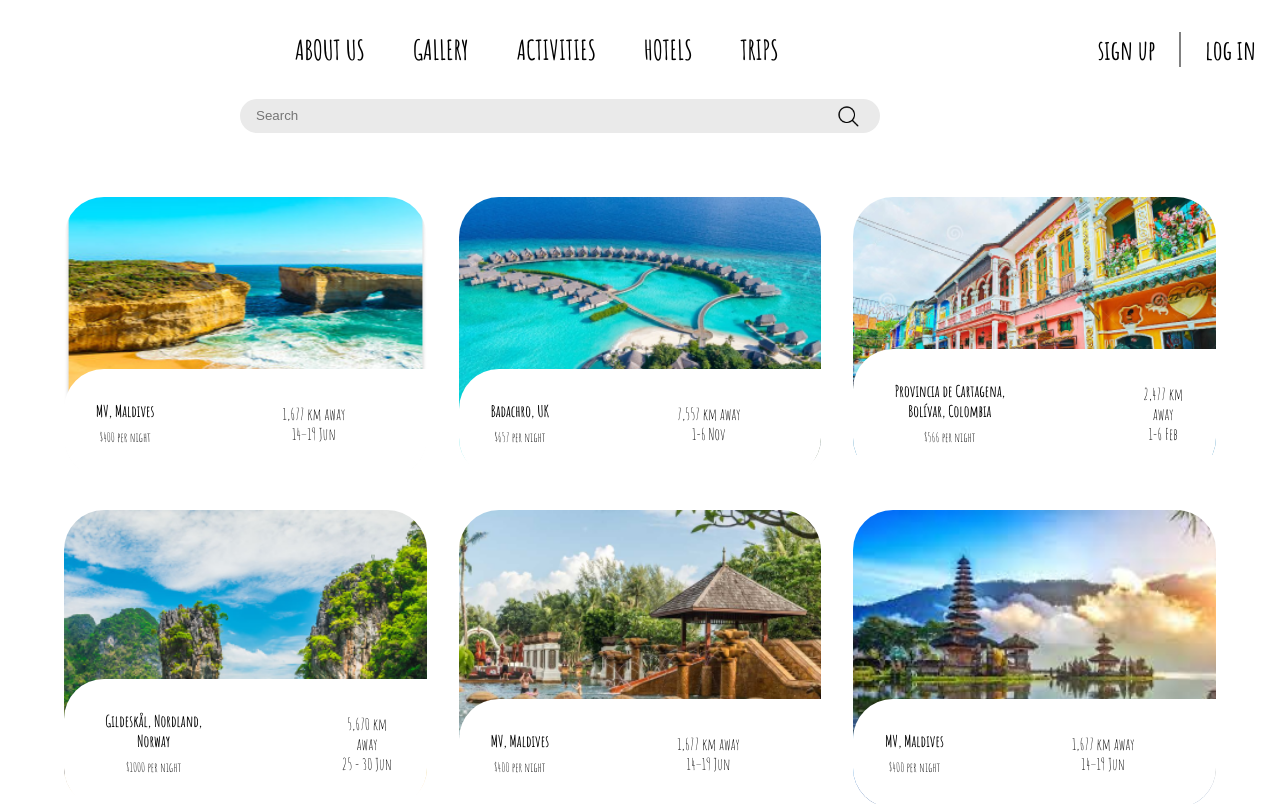
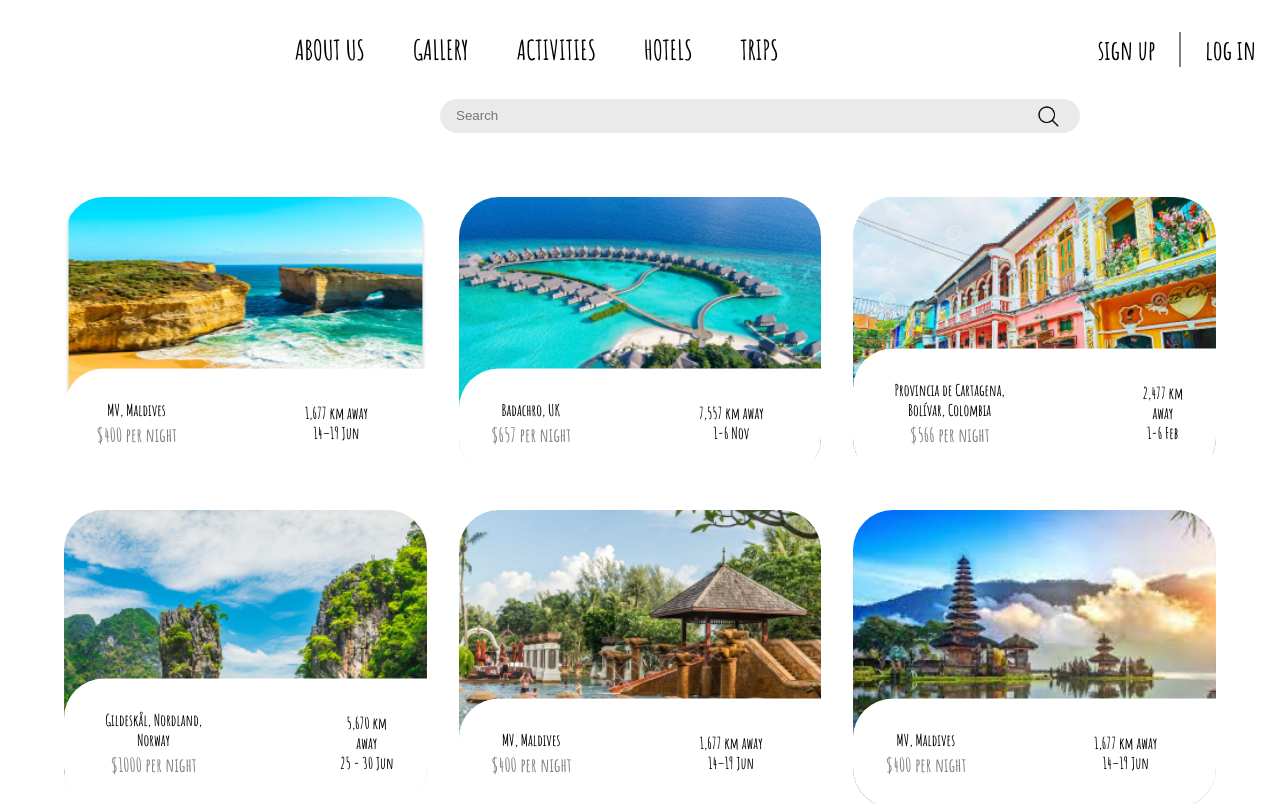
Before and after one commit to NikhitaBarat/great-escape, a React (Create React App) app in the folder client/: page /hotels in a window 1280 px wide. Shown: the top 806 px of the page. Built offline with nearby package versions, Linux system fonts and the light colour scheme.

Commit message:
hotelcard styles fixed

```diff
--- a/client/src/components/hotelCard/hotelcard.styles.css
+++ b/client/src/components/hotelCard/hotelcard.styles.css
@@ -48,11 +48,12 @@
     display: flex;
     align-items: center;
     gap: 8em;
-    padding: 2em 2rem;
+    padding: 1rem;
     border-radius: calc(var(--curve) * 1px) 0 0 0;
     background-color: var(--surface-color);
     transform: translateY(-100%);
     transition: .2s ease-in-out;
+    cursor: pointer;
 }
 
 .card__arc {
@@ -81,7 +82,7 @@
 }
 
 .card__title {
-    font-size: 1em;
+    font-size: 1.5rem;
     margin: 0 0 .3em;
 }
 
@@ -98,8 +99,24 @@
 .card__description {
     padding: 0 2em 2em;
     margin: 0;
+    font-weight: 600;
+    font-size: 1.2rem;
     display: -webkit-box;
     -webkit-box-orient: vertical;
     -webkit-line-clamp: 3;
     overflow: hidden;
 }
+
+.card__right {
+    font-size: 1rem;
+    font-weight: 900;
+}
+
+.card__header-text {
+    line-height: 20px;
+}
+.card__header-text span {
+    font-weight: 700;
+    font-size: 1.2rem;
+    color: grey;
+}
--- a/client/src/pages/hotels/hotels.styles.css
+++ b/client/src/pages/hotels/hotels.styles.css
@@ -5,7 +5,11 @@
     padding-top: 2rem;
     padding-left: 15rem;
     border-radius: 20rem;
-  }
+    display: flex;
+    flex-direction: column;
+    justify-content: center;
+    align-items: center;
+}
 .search-field {
     display: flex;
     width: 40rem;
```
